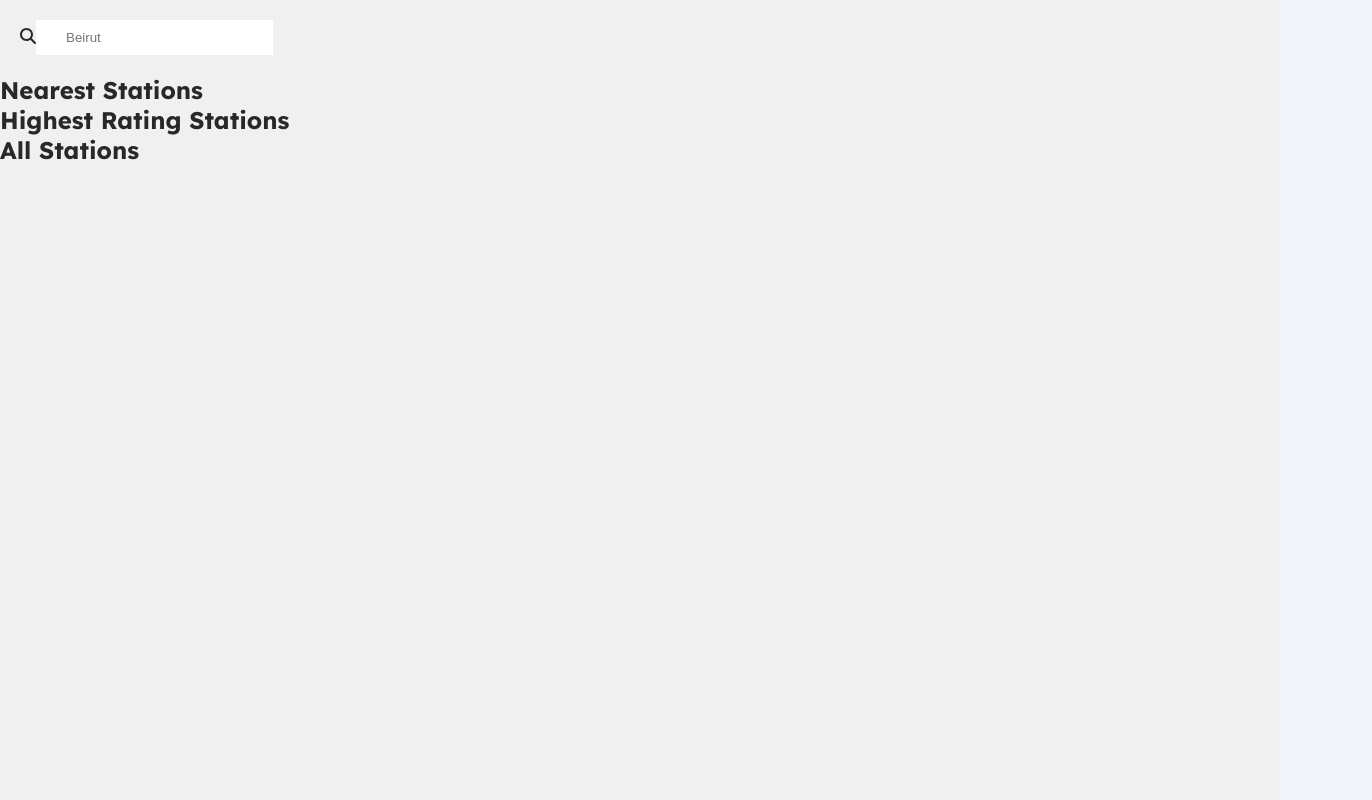
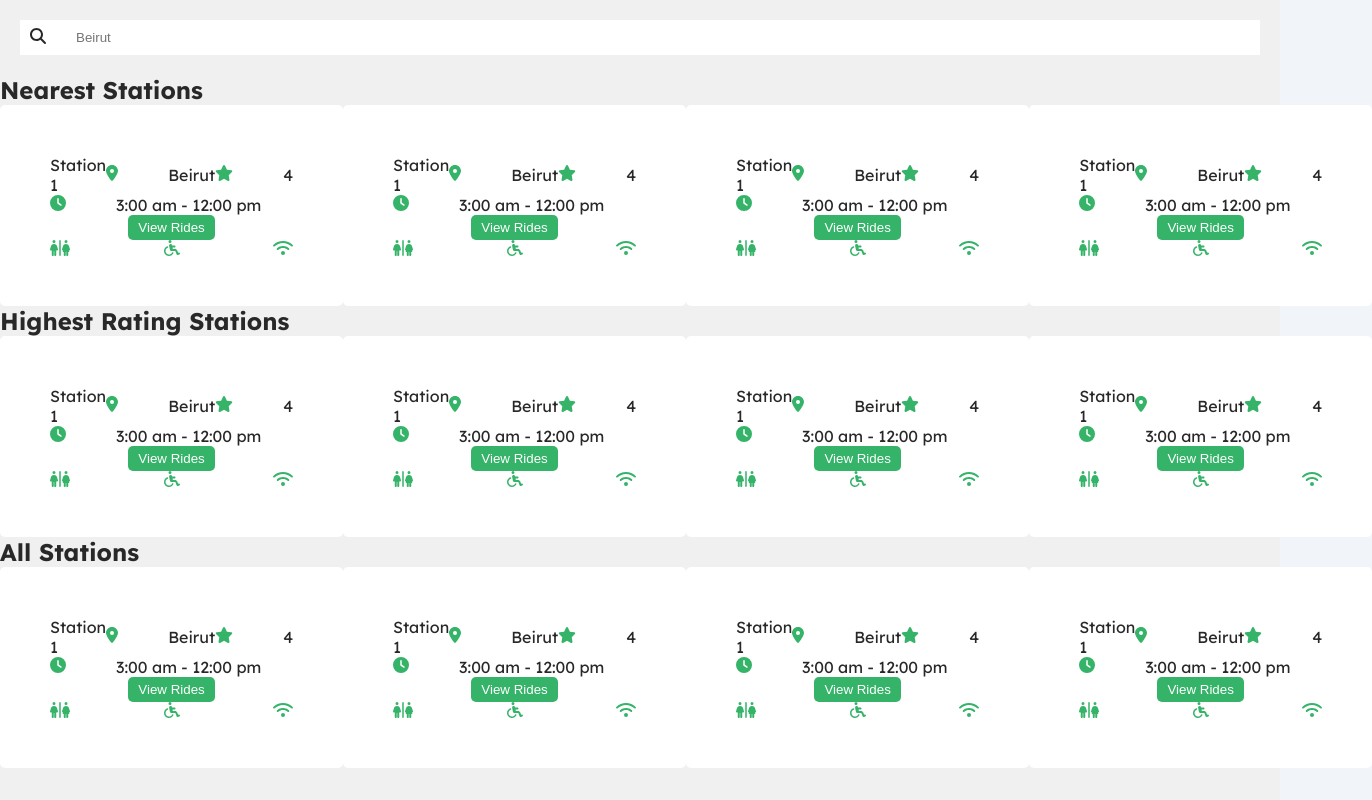
Before and after one commit to ayaamazloum/Subway-System, a React (Create React App) app in the folder subway-system/: page /userstation in a window 1280 px wide. Shown: the whole page, 1372 px wide, since content can reach past the window. Built offline with nearby package versions, Linux system fonts and the light colour scheme.

Commit message:
adding and styling StationCard

```diff
--- /dev/null
+++ b/subway-system/src/pages/UserStation/components/StationCard.jsx
@@ -0,0 +1,35 @@
+import React from "react";
+import { FontAwesomeIcon } from "@fortawesome/react-fontawesome";
+import { faLocationDot, faStar, faClock, faRestroom, faWheelchair, faWifi } from "@fortawesome/free-solid-svg-icons";
+
+const StationCard = () => {
+
+    return (
+    <div className="station-card white-bg semi-rounded gap" >
+        <div className="flex space-between">
+            <p>Station 1</p>
+            <div className="flex gap">
+                <FontAwesomeIcon icon={faLocationDot} className="primary-text"/>
+                <p>Beirut</p>
+            </div>
+            <div className="flex gap">
+                <FontAwesomeIcon icon={faStar} className="primary-text"/>
+                <p>4</p>
+            </div>
+        </div>
+        <div className="flex gap">
+            <FontAwesomeIcon icon={faClock} className="primary-text"/>
+            <p>3:00 am - 12:00 pm</p>
+        </div>
+        <div className="flex center button-div">
+            <button>View Rides</button>
+        </div>
+        <div className="flex icons-div">
+            <FontAwesomeIcon icon={faRestroom} className="primary-text" />
+            <FontAwesomeIcon icon={faWheelchair} className="primary-text"/>
+            <FontAwesomeIcon icon={faWifi} className="primary-text"/>
+        </div>
+    </div>
+)}
+
+export default StationCard;
--- a/subway-system/src/pages/UserStation/index.jsx
+++ b/subway-system/src/pages/UserStation/index.jsx
@@ -2,23 +2,43 @@ import React from "react";
 import { FontAwesomeIcon } from "@fortawesome/react-fontawesome";
 import { faSearch } from "@fortawesome/free-solid-svg-icons";
 import "./style.css";
+import StationCard from "./components/StationCard"
 
 const UserStation = () => {
 
     return (
         <div className="page light-bg flex column">
-            <div className="input-container">
+            <div className="input-container white-bg">
                 <FontAwesomeIcon icon={faSearch} className="search-icon" />
                 <input type="text" placeholder="Beirut" className="search-input"/>
             </div>
             <div>
                 <h2>Nearest Stations</h2>
+                <div className="flex space-between">
+                    <StationCard/>
+                    <StationCard/>
+                    <StationCard/>
+                    <StationCard/>
+                </div>
+
             </div>
             <div>
                 <h2>Highest Rating Stations</h2>
+                <div className="flex space-between">
+                    <StationCard/>
+                    <StationCard/>
+                    <StationCard/>
+                    <StationCard/>
+                </div>
             </div>
             <div>
                 <h2>All Stations</h2>
+                <div className="flex space-between">
+                    <StationCard/>
+                    <StationCard/>
+                    <StationCard/>
+                    <StationCard/>
+                </div>
             </div>
         </div>
     )
--- a/subway-system/src/pages/UserStation/style.css
+++ b/subway-system/src/pages/UserStation/style.css
@@ -8,3 +8,29 @@
 .search-input {
     padding: 10px 30px;
 }
+
+.search-icon {
+    margin-left: 10px;
+}
+
+.station-card {
+    width: fit-content;
+    padding: 50px;
+
+}
+
+.icons-div {
+    justify-content: space-between;
+}
+
+.gap {
+    gap: 50px;
+}
+
+.button-div button {
+    border: none;
+    padding: 5px 10px;
+    background-color: #35B368;
+    color: #ffffff;
+    border-radius: 5px;
+}
```
